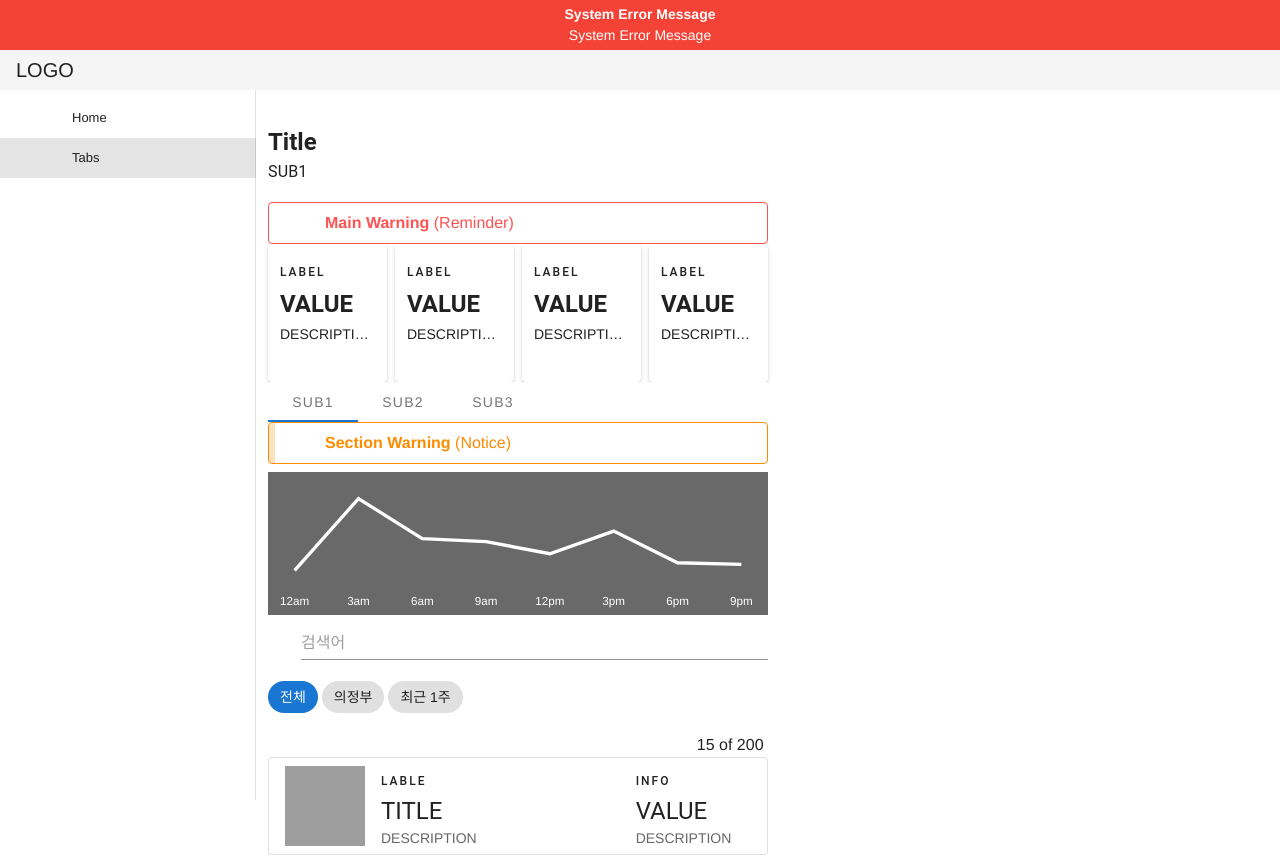
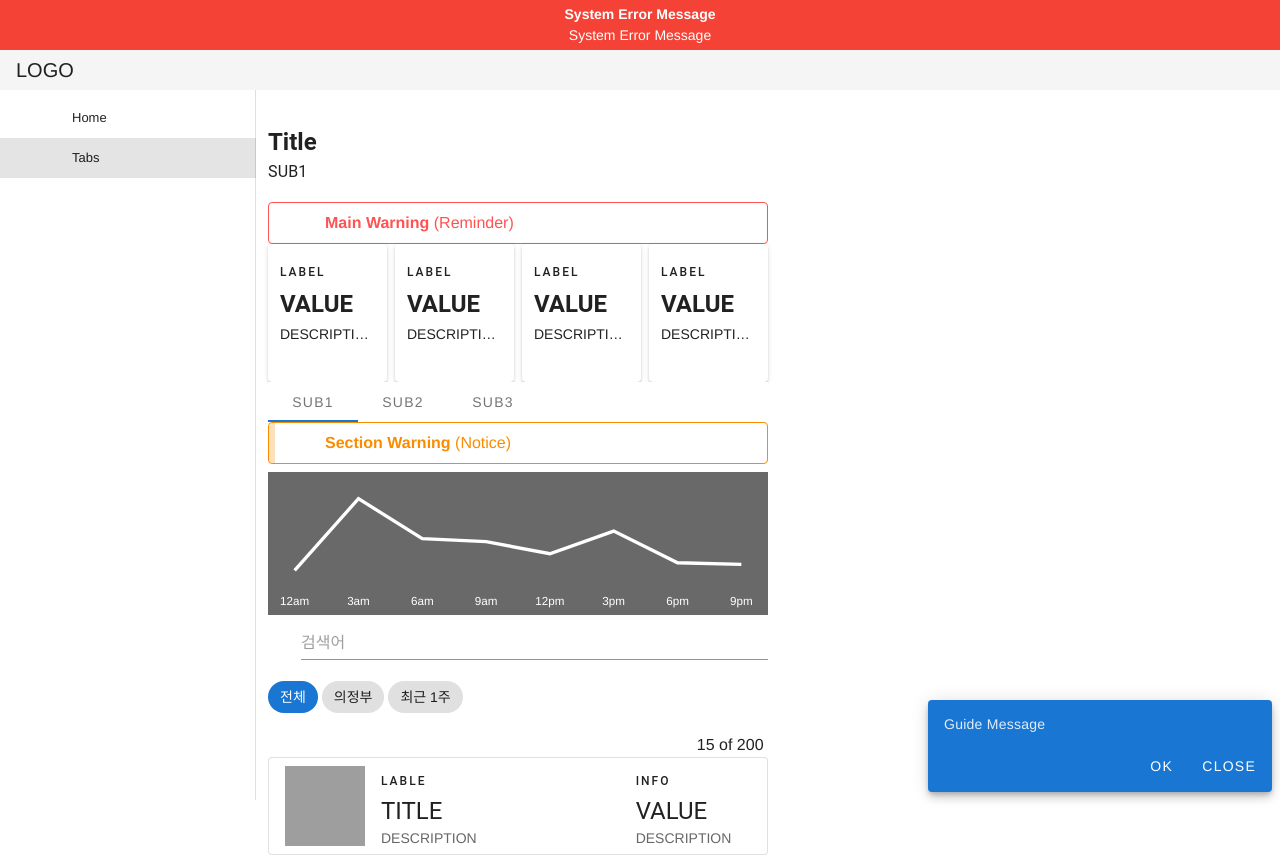
Before and after one commit to vumbumy/cms-front, a Vue app: page /tabs in a window 1280 px wide. Built offline with nearby package versions, Linux system fonts and the light colour scheme; the HTML template or start-up script is replaced by a standard one.

Commit message:
Add snackbar

```diff
--- a/src/components/Side.vue
+++ b/src/components/Side.vue
@@ -47,6 +47,37 @@
         </v-col>
       </v-row>
     </v-system-bar>
+
+    <v-snackbar app timeout="-1" v-model="snackbar" right bottom color="primary" vertical>
+<!--      <v-row no-gutters>-->
+<!--        <v-col class="text-right">-->
+<!--          <v-icon @click="snackbar = false">-->
+<!--            mdi-close-->
+<!--          </v-icon>-->
+<!--        </v-col>-->
+<!--      </v-row>-->
+      <v-row>
+        <v-col>
+          Guide Message
+        </v-col>
+      </v-row>
+      <template v-slot:action="{ attrs }">
+        <v-btn
+                text
+                v-bind="attrs"
+                @click="snackbar = false"
+        >
+          OK
+        </v-btn>
+        <v-btn
+                text
+                v-bind="attrs"
+                @click="snackbar = false"
+        >
+          Close
+        </v-btn>
+      </template>
+    </v-snackbar>
   </v-container>
 </template>
 
@@ -62,6 +93,7 @@
     },
     data: () => ({
       drawer: null,
+      snackbar: true,
       systemMsg: "<strong>System Error Message</strong><br>System Error Message",
     }),
   }
--- a/src/components/Tabs.vue
+++ b/src/components/Tabs.vue
@@ -2,6 +2,7 @@
     <v-container fluid>
         <v-row no-gutters :justify="justify">
             <v-col class="text-left" :cols="defaultCols">
+                <v-sheet max-width="500">
                     <div class="headline font-weight-bold">Title</div>
                     <div class="subtitle-1 mb-4">
                         <span>{{subTitle}}</span>
@@ -17,6 +18,7 @@
                         </v-tab>
                     </v-tabs>
                     <tab-item/>
+                </v-sheet>
             </v-col>
             <v-col :cols="detailCols" :class="{detail: this.$vuetify.breakpoint.smAndDown}">
                 <router-view/>
```
Lines whose indentation alone changed are shown as unchanged.
